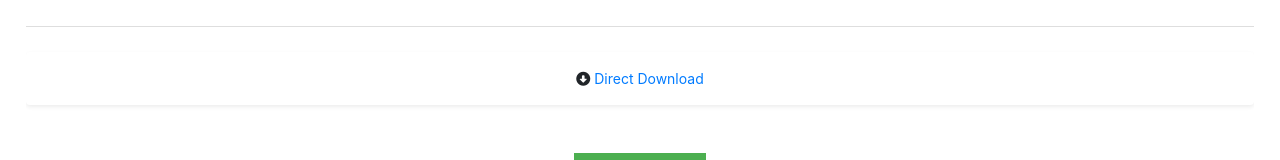
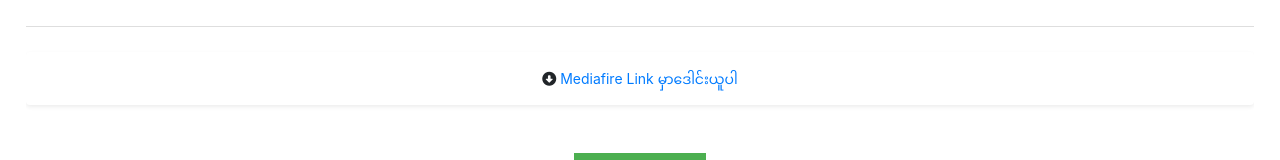
Before and after one commit to sansoe2022/maxvpnpro.website, a plain HTML site: page index.html in a window 1280 px wide. Shown: the part 482-642 px from the top of the page. Drawn offline with nearby package versions, Linux system fonts and the light colour scheme.

Commit message:
Update index.html

```diff
--- a/index.html
+++ b/index.html
@@ -86,7 +86,7 @@
 
     <div class="shadow-sm p-3 mb-5 bg-white rounded">
 <i class="fa-solid fa-circle-down"></i>
-<a  href="https://maxvpnpro.website/maxVPNPro_1.0.7.apk">Direct Download</a>
+<a  href="https://www.mediafire.com/file/823wk573d9zw278/maxVPNPro_1.0.7.apk/file">Mediafire Link မှာဒေါင်းယူပါ</a>
 </div>
 <p style="margin-top: 25px;">
 <span class='hello-txt'>Screen shots</span>
```
